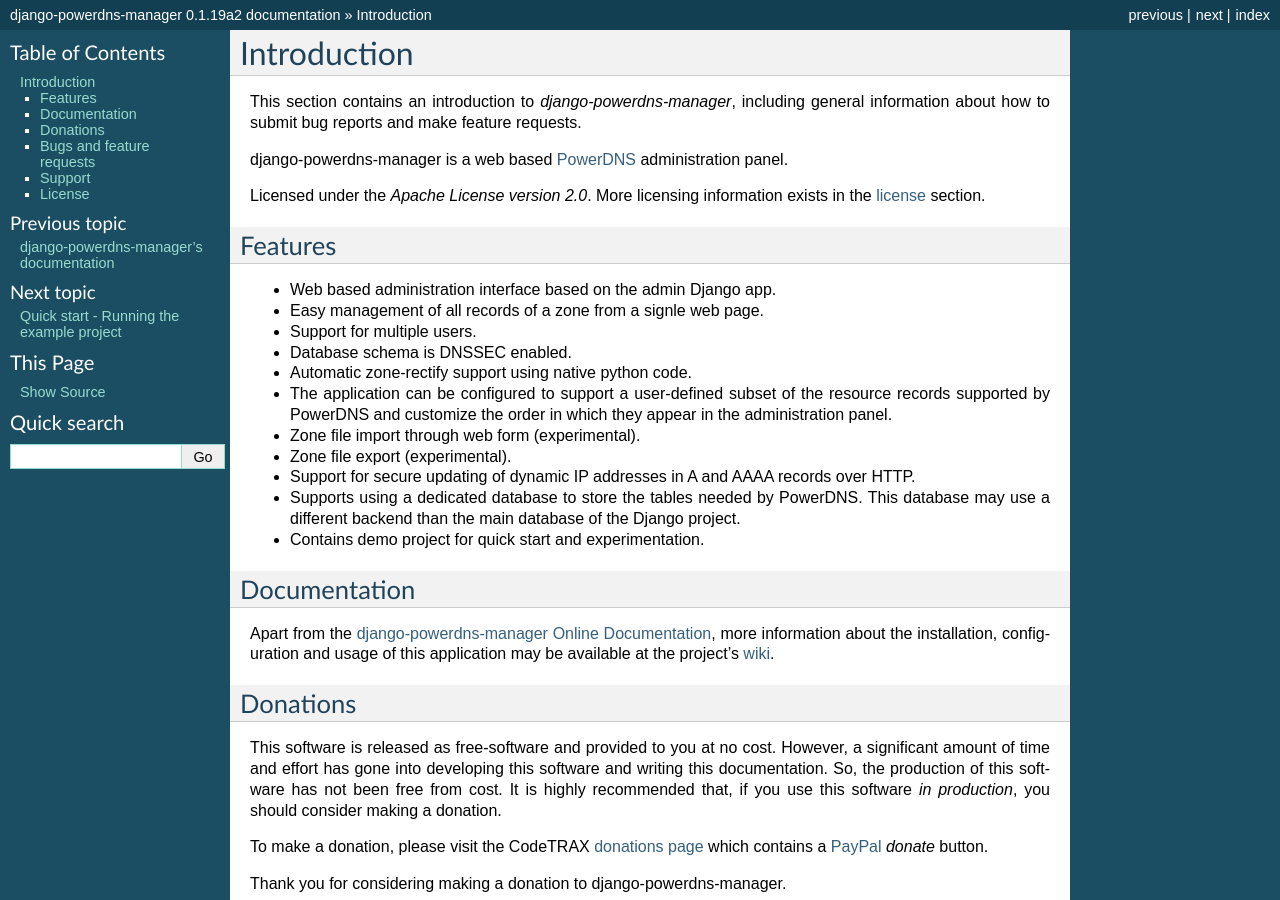
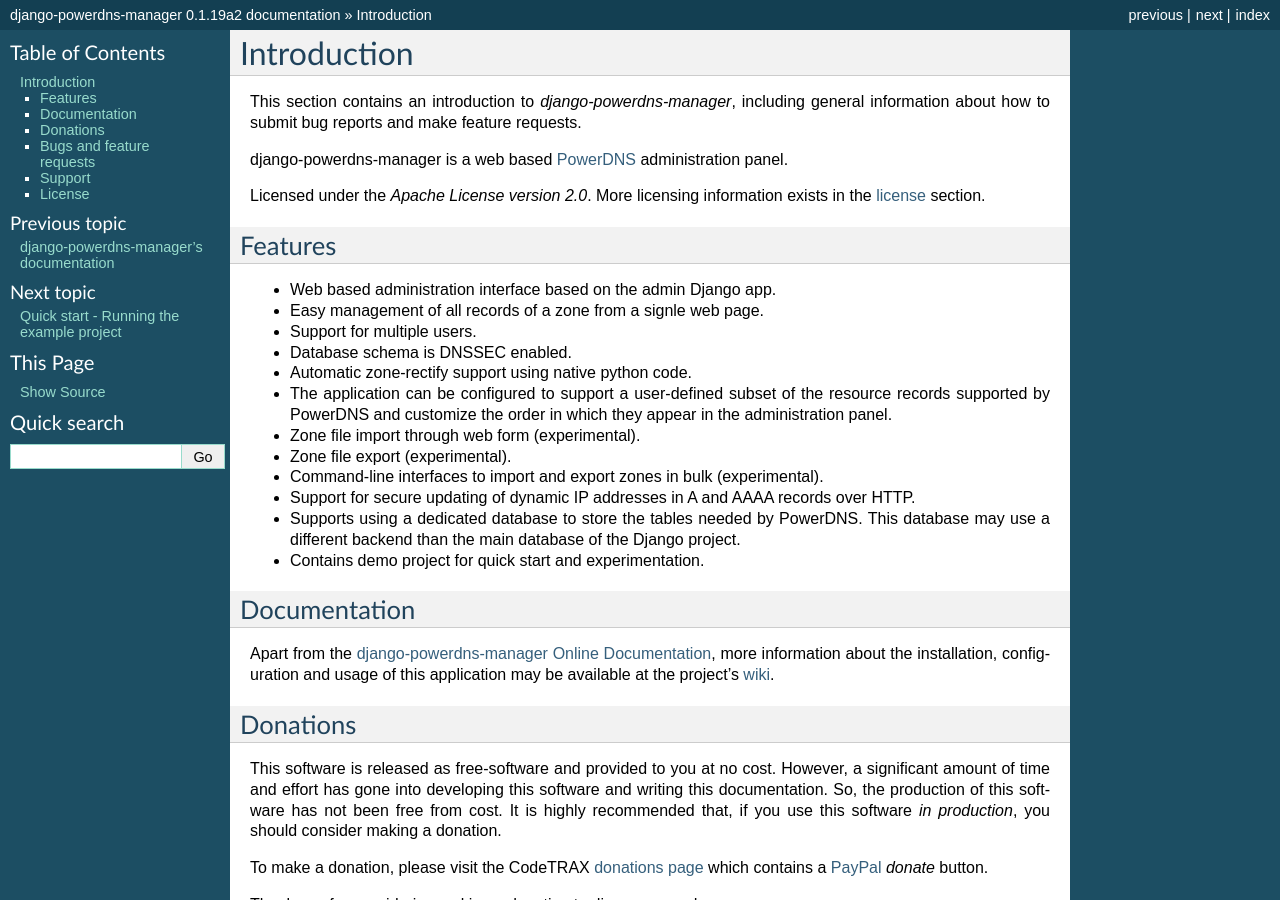
Before and after one commit to kumina/django-powerdns-manager, a Sphinx documentation site: the page built from docs/introduction.rst, in a window 1280 px wide and 900 px high. Built offline with Sphinx 7.4.7, drawn with Linux system fonts in a browser that asks for light colours.

Commit message:
Updated features. Added support for importing/exporting of zones through the cli.

```diff
--- a/docs/introduction.rst
+++ b/docs/introduction.rst
@@ -27,6 +27,7 @@
   appear in the administration panel.
 - Zone file import through web form (experimental).
 - Zone file export (experimental).
+- Command-line interfaces to import and export zones in bulk (experimental).
 - Support for secure updating of dynamic IP addresses in A and AAAA records
   over HTTP.
 - Supports using a dedicated database to store the tables needed by PowerDNS.
```
Also changed, not shown: 1 other file.
